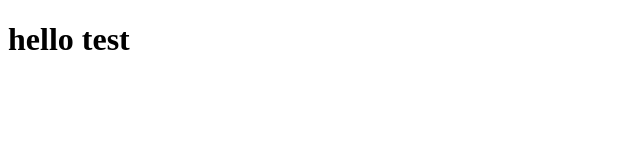
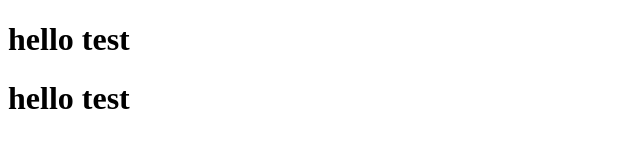
Before and after one commit to RekhaPaudel18/learngit, a plain HTML site: page index.html in a window 1280 px wide. Shown: the whole page, without its empty margins (0-640 px from the left). Drawn offline with Linux system fonts and the light colour scheme.

Commit message:
some changes

```diff
--- a/index.html
+++ b/index.html
@@ -7,5 +7,7 @@
 </head>
 <body>
    <h1>hello test</h1>
+   <h1>hello test</h1>
+
 </body>
 </html>
```
